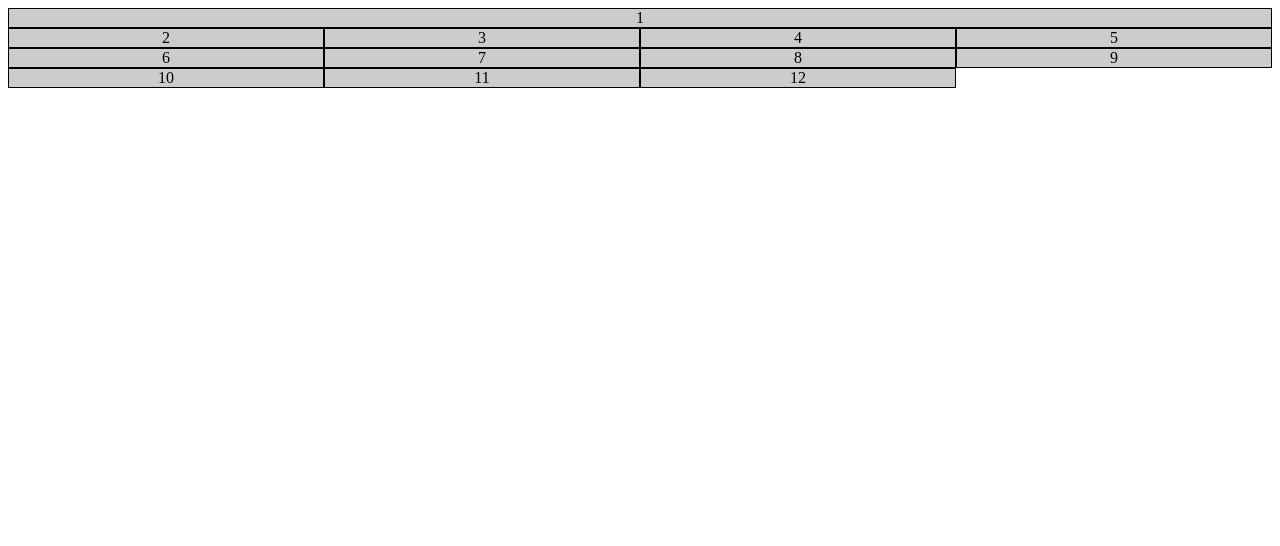
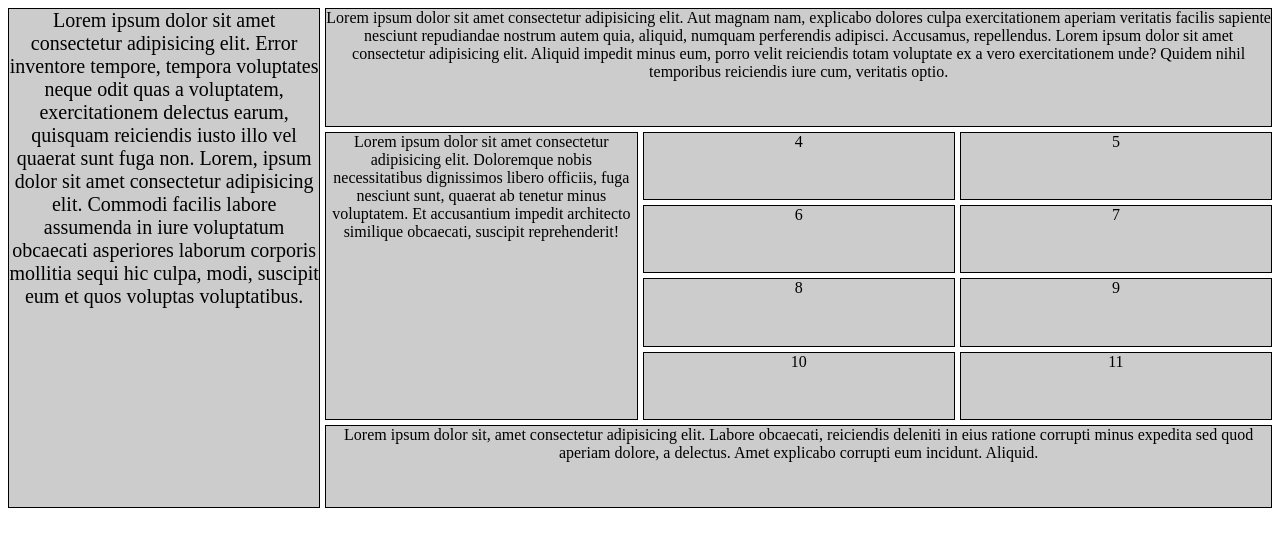
Before and after one commit to ranasarkar90/Rana-Sarkar, a plain HTML site: page index.html in a window 1280 px wide. Drawn offline with Linux system fonts and the light colour scheme.

Commit message:
assignment 22

```diff
--- a/index.html
+++ b/index.html
@@ -9,18 +9,18 @@
 </head>
 <body>
   <div class="grid-container">
-     <div class="box1">1</div>
-     <div class="box2">2</div>
-     <div class="box3">3</div>
+     <div class="box1">Lorem ipsum dolor sit amet consectetur adipisicing elit. Aut magnam nam, explicabo dolores culpa exercitationem aperiam veritatis facilis sapiente nesciunt repudiandae nostrum autem quia, aliquid, numquam perferendis adipisci. Accusamus, repellendus. Lorem ipsum dolor sit amet consectetur adipisicing elit. Aliquid impedit minus eum, porro velit reiciendis totam voluptate ex a vero exercitationem unde? Quidem nihil temporibus reiciendis iure cum, veritatis optio.</div>
+     <div class="box2">Lorem ipsum dolor sit amet consectetur adipisicing elit. Error inventore tempore, tempora voluptates neque odit quas a voluptatem, exercitationem delectus earum, quisquam reiciendis iusto illo vel quaerat sunt fuga non. Lorem, ipsum dolor sit amet consectetur adipisicing elit. Commodi facilis labore assumenda in iure voluptatum obcaecati asperiores laborum corporis mollitia sequi hic culpa, modi, suscipit eum et quos voluptas voluptatibus.</div>
+     <div class="box3">Lorem ipsum dolor sit amet consectetur adipisicing elit. Doloremque nobis necessitatibus dignissimos libero officiis, fuga nesciunt sunt, quaerat ab tenetur minus voluptatem. Et accusantium impedit architecto similique obcaecati, suscipit reprehenderit!</div>
      <div class="box4">4</div>
      <div class="box5">5</div>
      <div class="box6">6</div>
      <div class="box7">7</div>
      <div class="box8">8</div>
      <div class="box9">9</div>
-     <div class="box9">10</div>
-     <div class="box9">11</div>
-     <div class="box9">12</div>
+     <div class="box10">10</div>
+     <div class="box11">11</div>
+     <div class="box12">Lorem ipsum dolor sit, amet consectetur adipisicing elit. Labore obcaecati, reiciendis deleniti in eius ratione corrupti minus expedita sed quod aperiam dolore, a delectus. Amet explicabo corrupti eum incidunt. Aliquid.</div>
   </div>
 </body>
 </html>
--- a/style.css
+++ b/style.css
@@ -4,10 +4,33 @@
     text-align: center;
 }
 .grid-container{
+    height: 500px;
     display: grid;
     grid-template-columns: repeat(4,1fr);
     /* grid-template-rows: 100px 100px 100px 100px; */
+    /* grid-template: repeat(4,100px)/repeat(3,100px); */
+    /* grid-column-gap: 4px; */
+    /* grid-row-gap: 4px; */
+    grid-gap: 5px;
+    justify-content:center;
+    /* grid-template-areas: */
+    /* "h h h h h h h h h h h h" */
+    /* "s s s s s s s s s s s s" */
+    /* "th th th th th th th th th th th th "; */
 }
 .box1{
-    grid-column: 1/5;
+    grid-column: 2/5;
+    /* grid-area: h; */
+
 }
+.box12{
+    grid-column: 2/5;
+}
+.box2{
+    grid-row: 1/7;
+    font-size: 20px;
+
+}
+.box3{
+    grid-row: 2/6;
+}
```
